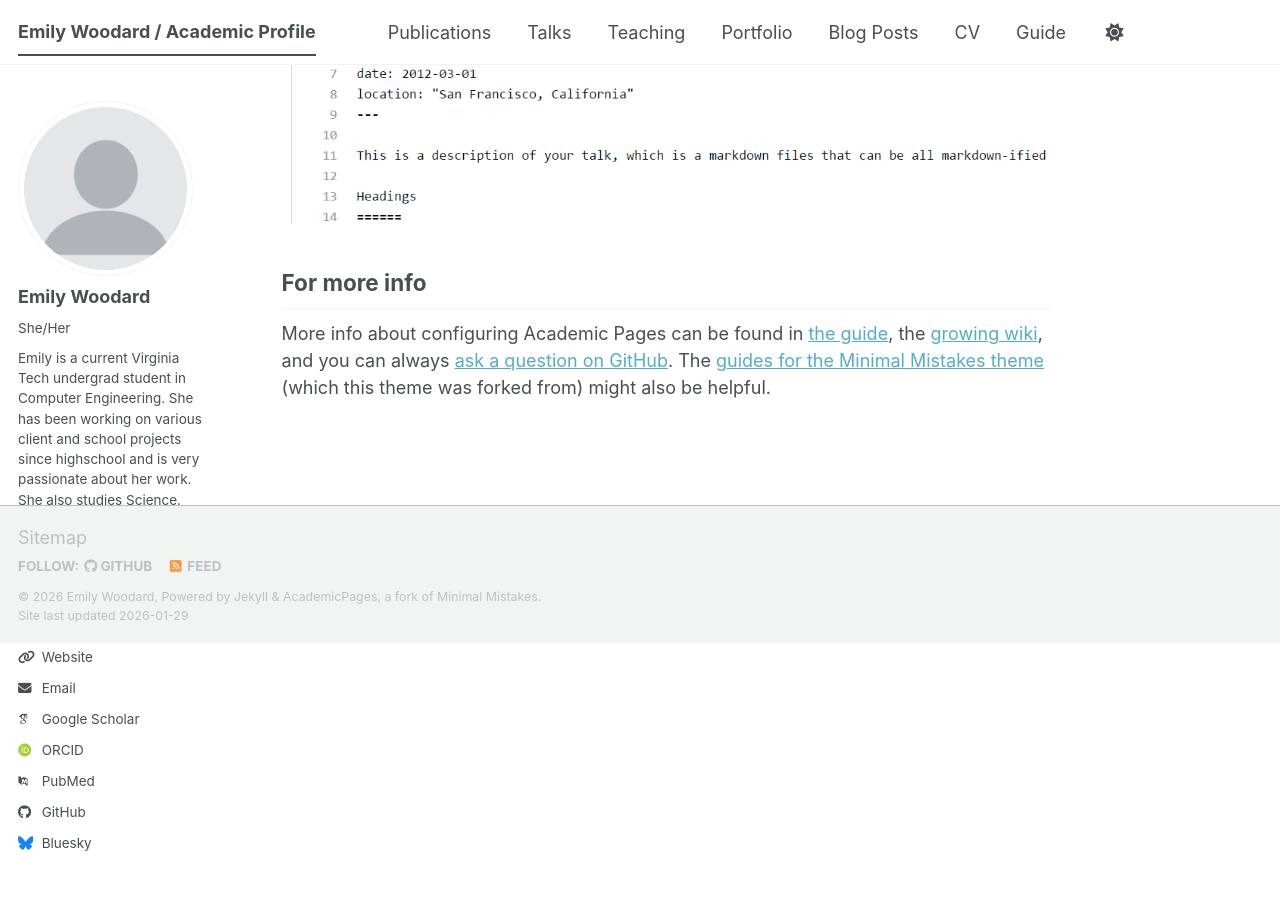
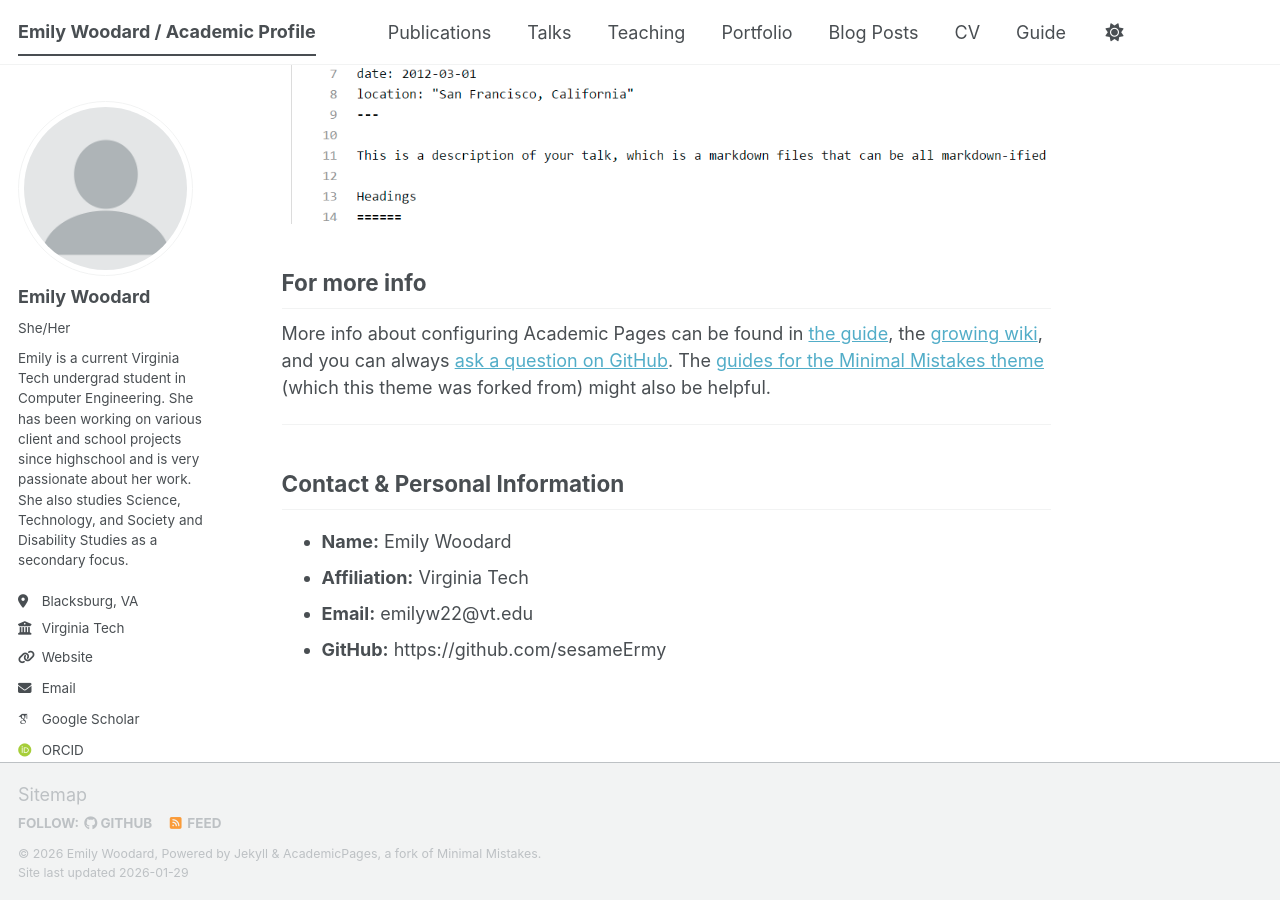
Before and after one commit to sesameErmy/sesameErmy.github.io, a Jekyll site: the page built from _pages/about.md, in a window 1280 px wide and 900 px high, scrolled down 2977 px. Built offline with Jekyll 4.4.1, drawn with Linux system fonts in a browser that asks for light colours; some web fonts are replaced; a script bundle is joined from its source files by our own code; library files that are not in the unit come from our copies.

Commit message:
Add contact and personal information to home page

```diff
--- a/_pages/about.md
+++ b/_pages/about.md
@@ -54,3 +54,13 @@ Example: editing a Markdown file for a talk
 For more info
 ------
 More info about configuring Academic Pages can be found in [the guide](https://academicpages.github.io/markdown/), the [growing wiki](https://github.com/academicpages/academicpages.github.io/wiki), and you can always [ask a question on GitHub](https://github.com/academicpages/academicpages.github.io/discussions). The [guides for the Minimal Mistakes theme](https://mmistakes.github.io/minimal-mistakes/docs/configuration/) (which this theme was forked from) might also be helpful.
+
+
+---
+
+## Contact & Personal Information
+
+- **Name:** Emily Woodard
+- **Affiliation:** Virginia Tech
+- **Email:** emilyw22@vt.edu
+- **GitHub:** https://github.com/sesameErmy
```
